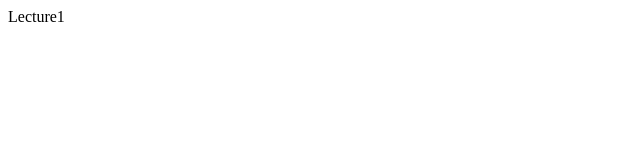
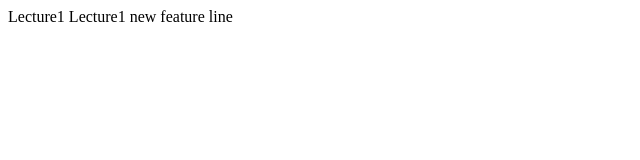
Before and after one commit to pgullipilli/CS50_python_and_javascript, a plain HTML site: page lecture1/index.html in a window 1280 px wide. Shown: the whole page, without its empty margins (0-640 px from the left). Drawn offline with Linux system fonts and the light colour scheme.

Commit message:
added a new line to index.html in feature branch

```diff
--- a/lecture1/index.html
+++ b/lecture1/index.html
@@ -8,5 +8,6 @@
 </head>
 <body>
     Lecture1
+    Lecture1 new feature line
 </body>
 </html>
```
